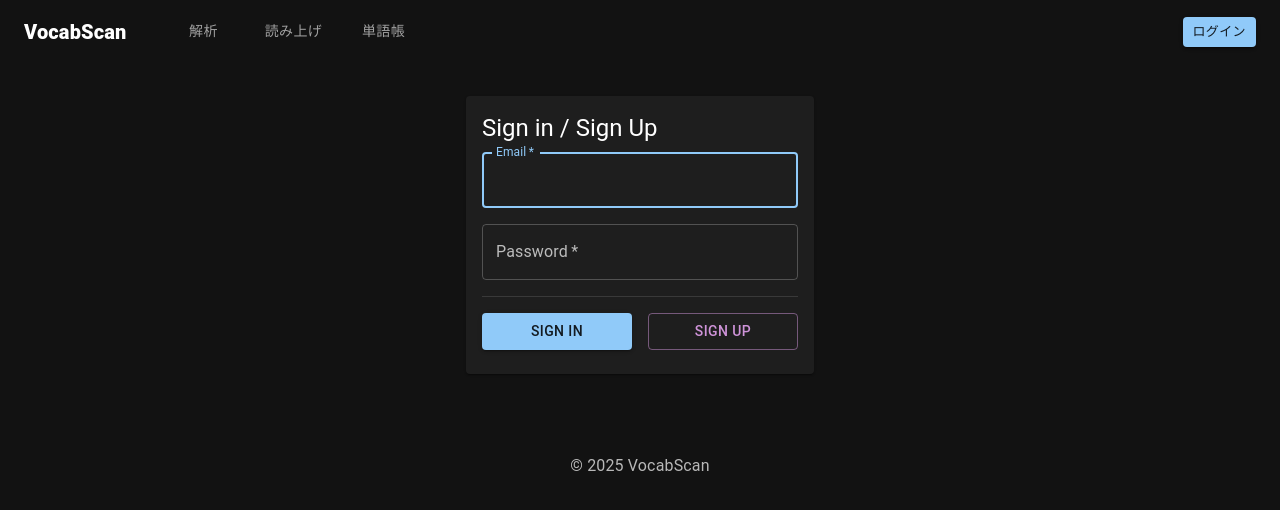
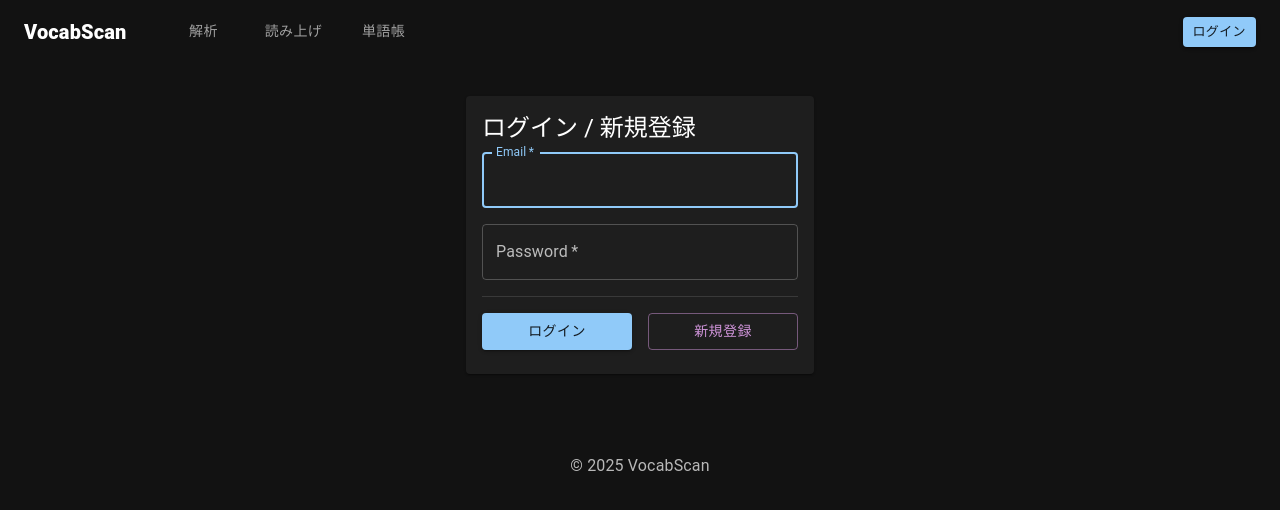
Before and after one commit to niconicoprogrammer/vocab-scan, a Next.js app: page /login in a window 1280 px wide. Shown: the top 510 px of the page. Built offline with nearby package versions, Linux system fonts and the light colour scheme; no server answers; what @mui/material-nextjs would draw is missing.

Commit message:
WIP: save local changes before branching

```diff
--- a/app/actions.ts
+++ b/app/actions.ts
@@ -100,7 +100,7 @@
 }
 
 // --- 本体：最初から1枚ずつ処理 ---
-export async function analyzeAction(_prev: AnalyzeResult, formData: FormData): Promise<AnalyzeResult> {
+export async function analyzeImage(_prev: AnalyzeResult, formData: FormData): Promise<AnalyzeResult> {
   const files = formData.getAll("files") as File[];
   if (!files?.length) return { ok: false, error: "画像がありません" } as const;
 
--- a/app/login/page.tsx
+++ b/app/login/page.tsx
@@ -25,7 +25,7 @@
       <Card>
         <CardContent>
           <Typography variant="h5" gutterBottom>
-            Sign in / Sign Up
+            ログイン / 新規登録
           </Typography>
 
           {/* エラーメッセージ（直近の実行に応じて片方だけ出る想定） */}
@@ -77,9 +77,9 @@
                   disabled={isBusy}
                   aria-busy={signInIsPending ? 'true' : undefined}
                   startIcon={signInIsPending ? <CircularProgress size={18} /> : null}
-                  sx={{ minWidth: 150}}
+                  sx={{ width: 150, whiteSpace: 'nowrap'}}
                 >
-                  {signInIsPending ? 'Signing in…' : 'Sign in'}
+                  {signInIsPending ? 'ログイン処理中…' : 'ログイン'}
                 </Button>
 
                 <Button
@@ -90,9 +90,9 @@
                   disabled={isBusy}
                   aria-busy={signUpIsPending ? 'true' : undefined}
                   startIcon={signUpIsPending ? <CircularProgress size={18} /> : null}
-                  sx={{ minWidth: 150}}
+                  sx={{ width: 150, whiteSpace: 'nowrap'}}
                 >
-                  {signUpIsPending ? 'Signing up…' : 'Sign up'}
+                  {signUpIsPending ? '新規登録処理中…' : '新規登録'}
                 </Button>
               </Stack>
             </Stack>
--- a/app/page.tsx
+++ b/app/page.tsx
@@ -1,6 +1,6 @@
 "use client";
 
-import { useCallback, useMemo, useRef, useState, useActionState, startTransition } from "react";
+import { useCallback, useEffect, useRef, useState, useActionState, startTransition } from "react";
 import {
   Typography, Stack, Paper, Button, List, ListItem, ListItemText, Box,
   Dialog, DialogTitle, DialogContent, DialogActions, LinearProgress,
@@ -9,8 +9,8 @@
 import ContentCopyIcon from "@mui/icons-material/ContentCopy";
 import DownloadIcon from "@mui/icons-material/Download";
 import DeleteIcon from "@mui/icons-material/Delete";
-import { analyzeAction } from "@/app/actions";
-import { Pair, AnalyzeResult} from "@/app/types/types";
+import { analyzeImage } from "@/app/actions";
+import { Pair, AnalyzeResult } from "@/app/types/types";
 
 /**
  * 画像（複数）を選択/ドラッグ&ドロップ → 並び替え → サーバーアクションで解析
@@ -20,7 +20,7 @@
  * - ファイル選択は「追加入力」スタイル（何回に分けても積み上げる）
  * - 同名ファイルは重複採用しない（単純な name ベースの重複排除）
  * - 並び替えは HTML5 DnD（リスト項目をドラッグして順序入替）
- * - 解析は Server Action（analyzeAction）へ FormData で画像群を送る
+ * - 解析は Server Action（analyzeImage）へ FormData で画像群を送る
  * - 結果は TSV（word<TAB>meaning の行群）で表示
  */
 export default function Home() {
@@ -134,11 +134,11 @@
 
   /**
    * Server Action の状態管理。
-   * - analyzeAction: 画像を受け取り OCR/解析し、Pair[] を返す想定
+   * - analyzeImage: 画像を受け取り OCR/解析し、Pair[] を返す想定
    * - state.ok が true なら解析成功、state.data に結果（Pair[]）
    */
-  const [state, formAction, pending] = useActionState<AnalyzeResult, FormData>(
-    analyzeAction,
+  const [state, analyzeAction, pending] = useActionState<AnalyzeResult, FormData>(
+    analyzeImage,
     { ok: false, error: "" }
   );
 
@@ -152,7 +152,7 @@
     for (const f of files) fd.append("files", f);
     setOpen(true);
     // 送信と state 更新は並行（UI のブロッキングを避ける）
-    startTransition(() => { formAction(fd); });
+    startTransition(() => { analyzeAction(fd); });
   };
 
   // ========= 画面 =========
@@ -223,15 +223,18 @@
 
         {/* ファイル追加／操作ボタン群 */}
         <Stack direction="row" spacing={2} sx={{ mt: 2, justifyContent: "center" }}>
+          {files.length > 0 && (
+            <>
+              <Button variant="contained" onClick={handleAnalyze} disabled={pending}>解析</Button>
+            </>
+          )}
           <Box component="label">
             <Button variant="contained" component="span">ファイル選択</Button>
             {/* 同名重複は mergeFiles 側でスキップ */}
             <input hidden type="file" accept="image/*" multiple onChange={handlePick} />
           </Box>
-
           {files.length > 0 && (
             <>
-              <Button variant="contained" onClick={handleAnalyze} disabled={pending}>解析</Button>
               <Button variant="outlined" onClick={() => setFiles([])} disabled={pending}>クリア</Button>
             </>
           )}
@@ -262,7 +265,7 @@
               minHeight: 160,
             }}
           >
-            {state.ok && tsv ? tsv : "（まだありません）"}
+            {!pending && state.ok && tsv ? tsv : "（まだありません）"}
           </Box>
         </DialogContent>
 
```
